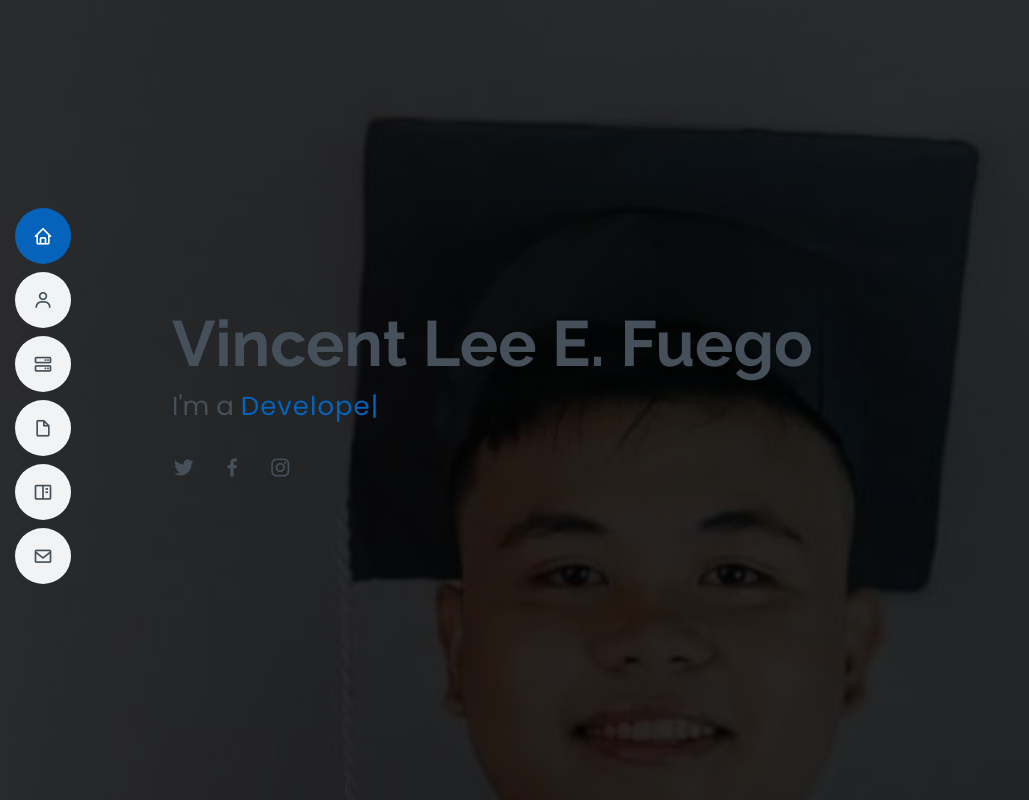
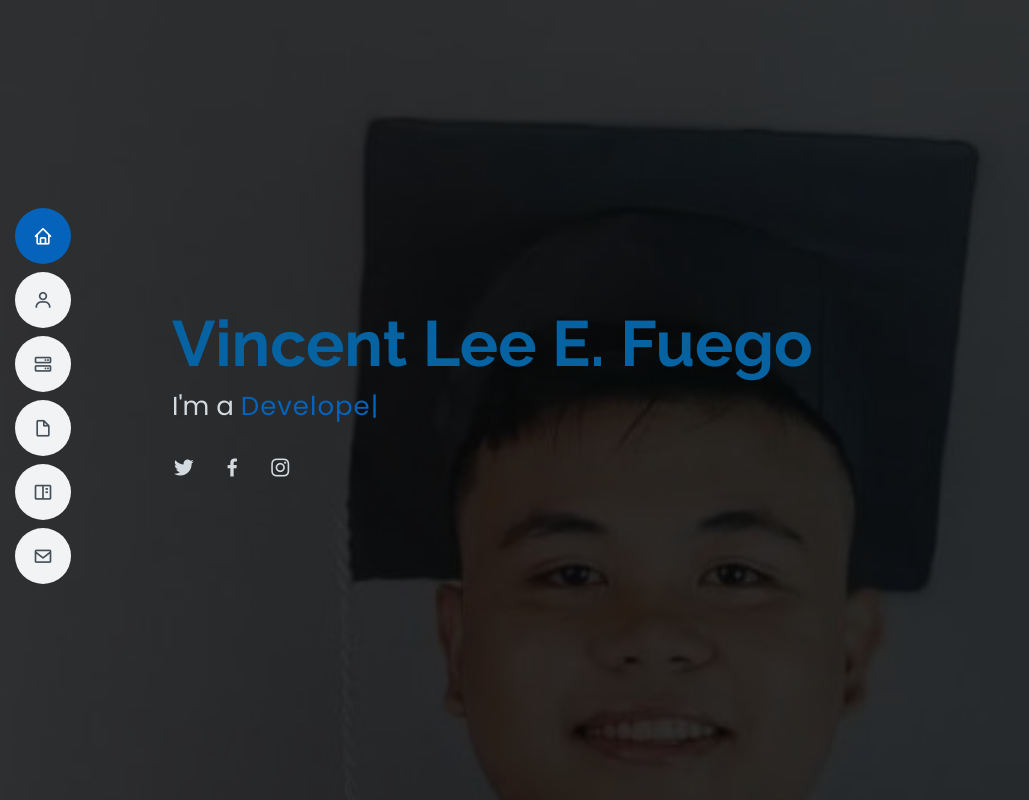
Before and after one commit to vincentfuego1/vincentlee-fuego, a plain HTML site: page index.html in a window 1280 px wide. Shown: the top 800 px of the page, without its empty margins (0-1029 px from the left). Drawn offline with nearby package versions, Linux system fonts and the light colour scheme.

Commit message:
change hero background

```diff
--- a/assets/css/style.css
+++ b/assets/css/style.css
@@ -288,7 +288,7 @@ h6 {
 
 #hero:before {
   content: "";
-  background: rgba(0, 0, 0, 0.8);
+  background: rgba(7, 7, 7, 0.8);
   position: absolute;
   bottom: 0;
   top: 0;
@@ -301,11 +301,11 @@ h6 {
   font-size: 64px;
   font-weight: 700;
   line-height: 56px;
-  color: #45505b;
+  color: #0662a0;
 }
 
 #hero p {
-  color: #45505b;
+  color: #d3dae0;
   margin: 15px 0 0 0;
   font-size: 26px;
   font-family: "Poppins", sans-serif;
@@ -323,7 +323,7 @@ h6 {
 #hero .social-links a {
   font-size: 24px;
   display: inline-block;
-  color: #45505b;
+  color: #d3dae0;
   line-height: 1;
   margin-right: 20px;
   transition: 0.3s;
```
